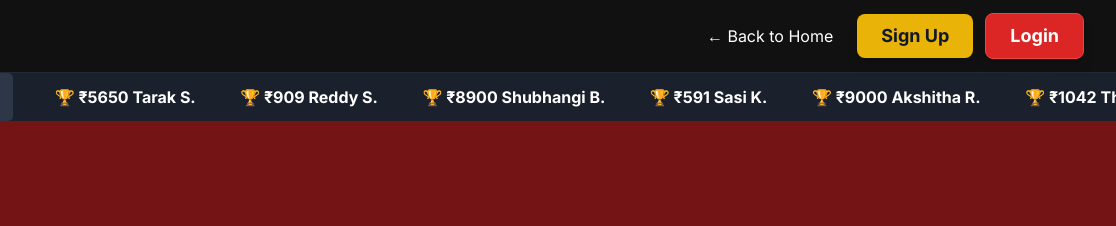
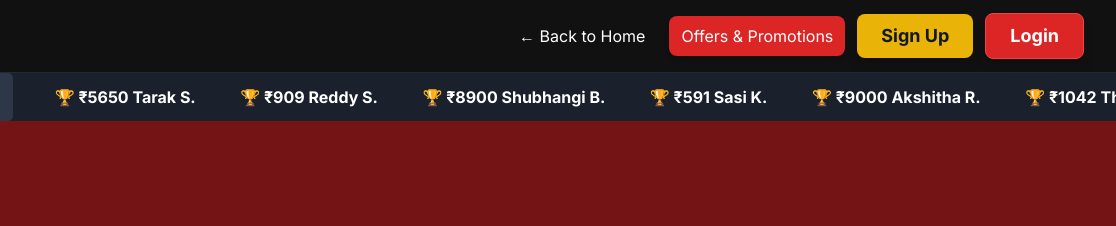
Before and after one commit to winstrikeindia/blogs, a plain HTML site: page registration.html in a window 1280 px wide. Shown: the top 226 px of the page, 164-1280 px from the left. Drawn offline with nearby package versions, Linux system fonts and the light colour scheme.

Commit message:
Update registration.html

```diff
--- a/registration.html
+++ b/registration.html
@@ -203,7 +203,9 @@
                 <a href="index.html" class="hidden sm:block text-white font-medium hover:text-yellow-400 transition-colors py-2 px-3 rounded-lg">
                     ← Back to Home
                 </a>
-
+                <a href="offer.html" class="hidden sm:block bg-red-600 text-white font-medium hover:bg-red-700 transition-colors py-2 px-3 rounded-lg shadow-md">
+                    Offers & Promotions
+                </a>
                 <a href="https://winstrike.com/" class="bg-yellow-500 hover:bg-yellow-400 text-gray-900 font-bold py-2 px-6 rounded-lg transition duration-300 shadow-lg text-lg">
                     Sign Up
                 </a>
```
